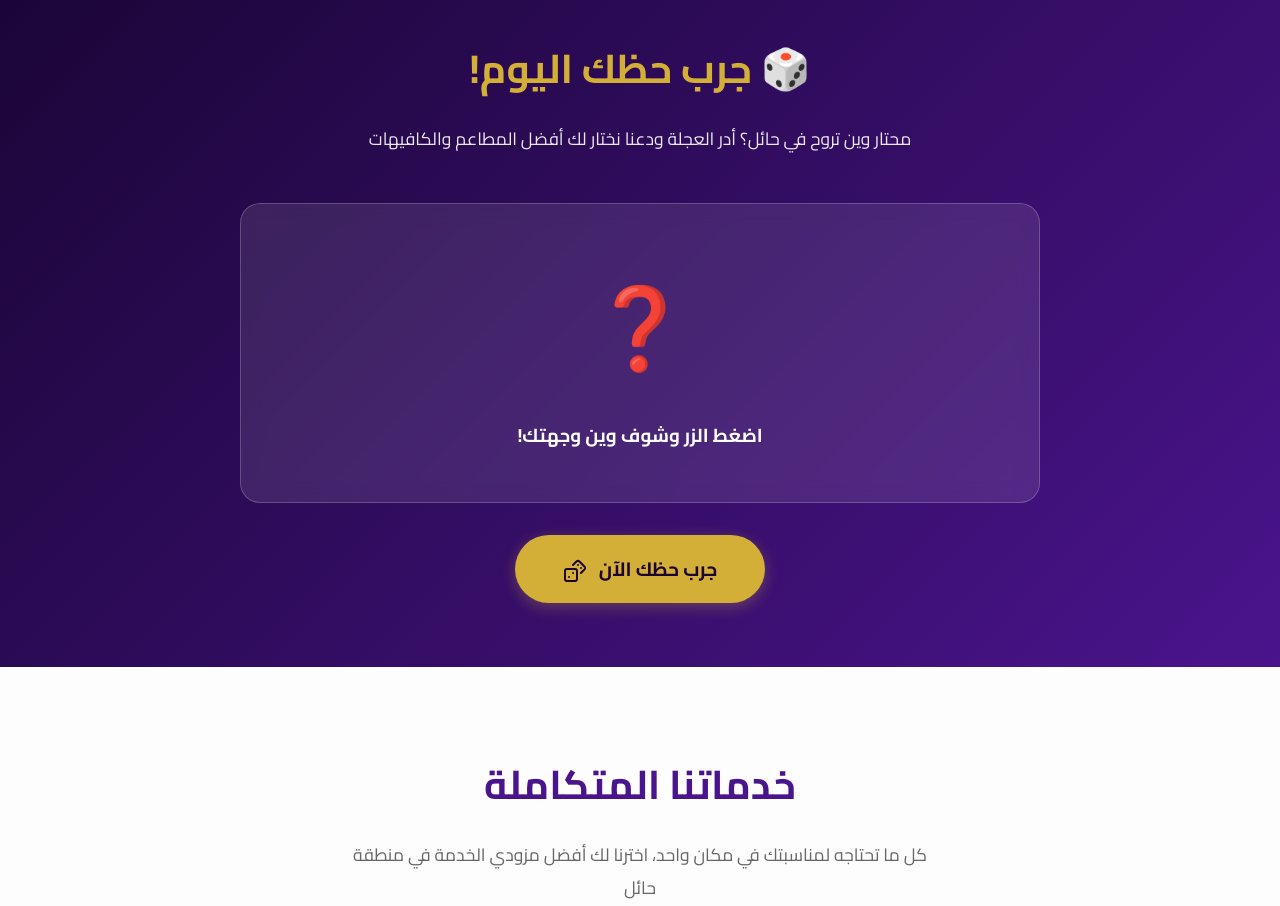
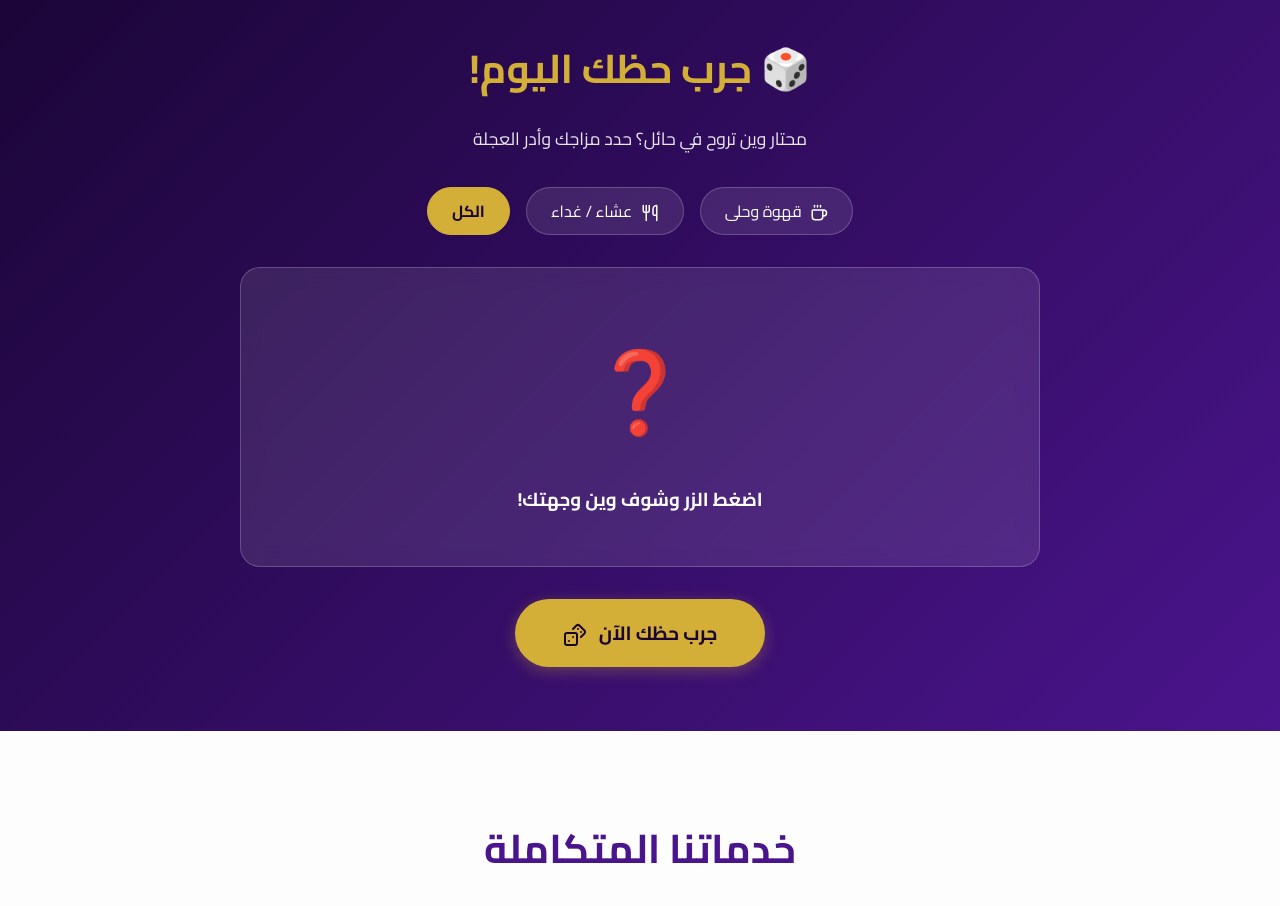
Before and after one commit to DrYounis/Celebrate-Hub, a Next.js app in the folder client/: page / in a window 1280 px wide. Shown: the part 1340-2246 px from the top of the page. Built offline with nearby package versions, Linux system fonts and the light colour scheme.

Commit message:
feat: Add category filter and Google Maps to LuckGame

```diff
--- a/client/src/components/LuckGame.module.css
+++ b/client/src/components/LuckGame.module.css
@@ -22,8 +22,38 @@
 
 .subtitle {
     font-size: 1.1rem;
-    margin-bottom: 3rem;
+    margin-bottom: 2rem;
     opacity: 0.9;
+}
+
+.filterContainer {
+    display: flex;
+    gap: 1rem;
+    justify-content: center;
+    margin-bottom: 2rem;
+}
+
+.filterButton {
+    background: rgba(255, 255, 255, 0.1);
+    border: 1px solid rgba(255, 255, 255, 0.2);
+    color: #fff;
+    padding: 0.5rem 1.5rem;
+    border-radius: 50px;
+    cursor: pointer;
+    transition: all 0.3s ease;
+    font-family: var(--font-main);
+    font-size: 1rem;
+}
+
+.filterButton:hover {
+    background: rgba(255, 255, 255, 0.2);
+}
+
+.active {
+    background: var(--secondary);
+    color: #1a0536;
+    border-color: var(--secondary);
+    font-weight: 700;
 }
 
 .gameBox {
--- a/client/src/components/LuckGame.tsx
+++ b/client/src/components/LuckGame.tsx
@@ -1,22 +1,30 @@
 "use client";
 import React, { useState } from 'react';
-import { Dices, MapPin } from 'lucide-react';
+import { Dices, MapPin, Coffee, Utensils } from 'lucide-react';
 import styles from './LuckGame.module.css';
 
-// Mock Data: Best places in Hail
+// Updated Mock Data with Category and Map Query
 const hailPlaces = [
-    { id: 1, name: 'مطعم التراثي', type: 'مطعم شعبي', rating: 4.8, icon: '🥘' },
-    { id: 2, name: 'كافيه جاز لاونج', type: 'قهوة مختصة', rating: 4.5, icon: '☕' },
-    { id: 3, name: 'مشويات حائل', type: 'مشويات', rating: 4.7, icon: '🍖' },
-    { id: 4, name: 'منتجع السمراء', type: 'ترفيه وعشاء', rating: 4.9, icon: '⛰️' },
-    { id: 5, name: 'برجر بوتيك', type: 'وجبات سريعة', rating: 4.3, icon: '🍔' },
-    { id: 6, name: 'كنافة الأرياف', type: 'حلويات', rating: 4.6, icon: '🍮' },
-    { id: 7, name: 'مطعم القرية اللبنانية', type: 'عشاء فاخر', rating: 4.4, icon: '🥗' },
+    { id: 1, name: 'مطعم التراثي', type: 'مطعم شعبي', category: 'food', rating: 4.8, icon: '🥘', mapQuery: 'مطعم التراثي حائل' },
+    { id: 2, name: 'كافيه جاز لاونج', type: 'قهوة مختصة', category: 'coffee', rating: 4.5, icon: '☕', mapQuery: 'جاز لاونج حائل' },
+    { id: 3, name: 'مشويات حائل', type: 'مشويات', category: 'food', rating: 4.7, icon: '🍖', mapQuery: 'مشويات حائل' },
+    { id: 4, name: 'منتجع السمراء', type: 'ترفيه وعشاء', category: 'both', rating: 4.9, icon: '⛰️', mapQuery: 'منتجع السمراء حائل' },
+    { id: 5, name: 'برجر بوتيك', type: 'وجبات سريعة', category: 'food', rating: 4.3, icon: '🍔', mapQuery: 'برجر بوتيك حائل' },
+    { id: 6, name: 'كنافة الأرياف', type: 'حلويات', category: 'food', rating: 4.6, icon: '🍮', mapQuery: 'كنافة الأرياف حائل' },
+    { id: 7, name: 'مطعم القرية اللبنانية', type: 'عشاء فاخر', category: 'food', rating: 4.4, icon: '🥗', mapQuery: 'مطعم القرية اللبنانية حائل' },
+    { id: 8, name: 'أوفردوز كافيه', type: 'قهوة وحلى', category: 'coffee', rating: 4.6, icon: '🥤', mapQuery: 'Overdose Cafe Hail' },
+    { id: 9, name: 'بارنز كافيه', type: 'قهوة سريعة', category: 'coffee', rating: 4.2, icon: '☕', mapQuery: 'Barns Cafe Hail' },
 ];
 
 export const LuckGame = () => {
     const [isSpinning, setIsSpinning] = useState(false);
     const [result, setResult] = useState<any>(null);
+    const [filter, setFilter] = useState<'all' | 'food' | 'coffee'>('all');
+
+    const filteredPlaces = hailPlaces.filter(place => {
+        if (filter === 'all') return true;
+        return place.category === filter || place.category === 'both';
+    });
 
     const handleSpin = () => {
         setIsSpinning(true);
@@ -25,7 +33,7 @@ export const LuckGame = () => {
         // Simulation of spinning
         let counter = 0;
         const interval = setInterval(() => {
-            const random = hailPlaces[Math.floor(Math.random() * hailPlaces.length)];
+            const random = filteredPlaces[Math.floor(Math.random() * filteredPlaces.length)];
             setResult(random); // flicker effect
             counter++;
             if (counter > 10) {
@@ -37,7 +45,7 @@ export const LuckGame = () => {
 
     const finishSpin = () => {
         // Final result
-        const finalResult = hailPlaces[Math.floor(Math.random() * hailPlaces.length)];
+        const finalResult = filteredPlaces[Math.floor(Math.random() * filteredPlaces.length)];
         setResult(finalResult);
         setIsSpinning(false);
     };
@@ -47,8 +55,30 @@ export const LuckGame = () => {
             <div className={styles.container}>
                 <h2 className={styles.title}>🎲 جرب حظك اليوم!</h2>
                 <p className={styles.subtitle}>
-                    محتار وين تروح في حائل؟ أدر العجلة ودعنا نختار لك أفضل المطاعم والكافيهات
+                    محتار وين تروح في حائل؟ حدد مزاجك وأدر العجلة
                 </p>
+
+                {/* Filter Buttons */}
+                <div className={styles.filterContainer}>
+                    <button
+                        className={`${styles.filterButton} ${filter === 'coffee' ? styles.active : ''}`}
+                        onClick={() => setFilter('coffee')}
+                    >
+                        <Coffee size={18} style={{ verticalAlign: 'middle', marginLeft: '5px' }} /> قهوة وحلى
+                    </button>
+                    <button
+                        className={`${styles.filterButton} ${filter === 'food' ? styles.active : ''}`}
+                        onClick={() => setFilter('food')}
+                    >
+                        <Utensils size={18} style={{ verticalAlign: 'middle', marginLeft: '5px' }} /> عشاء / غداء
+                    </button>
+                    <button
+                        className={`${styles.filterButton} ${filter === 'all' ? styles.active : ''}`}
+                        onClick={() => setFilter('all')}
+                    >
+                        الكل
+                    </button>
+                </div>
 
                 <div className={`${styles.gameBox} ${isSpinning ? styles.spinning : ''}`}>
                     {!result && !isSpinning && (
@@ -64,6 +94,15 @@ export const LuckGame = () => {
                             <h3 className={styles.placeName}>{result.name}</h3>
                             <span className={styles.placeType}>{result.type}</span>
                             <div className={styles.rating}>⭐ {result.rating} / 5.0</div>
+
+                            <a
+                                href={`https://www.google.com/maps/search/?api=1&query=${encodeURIComponent(result.mapQuery)}`}
+                                target="_blank"
+                                rel="noopener noreferrer"
+                                className={styles.mapLink}
+                            >
+                                <MapPin size={18} /> عرض الموقع على الخريطة
+                            </a>
                         </div>
                     )}
                 </div>
```
